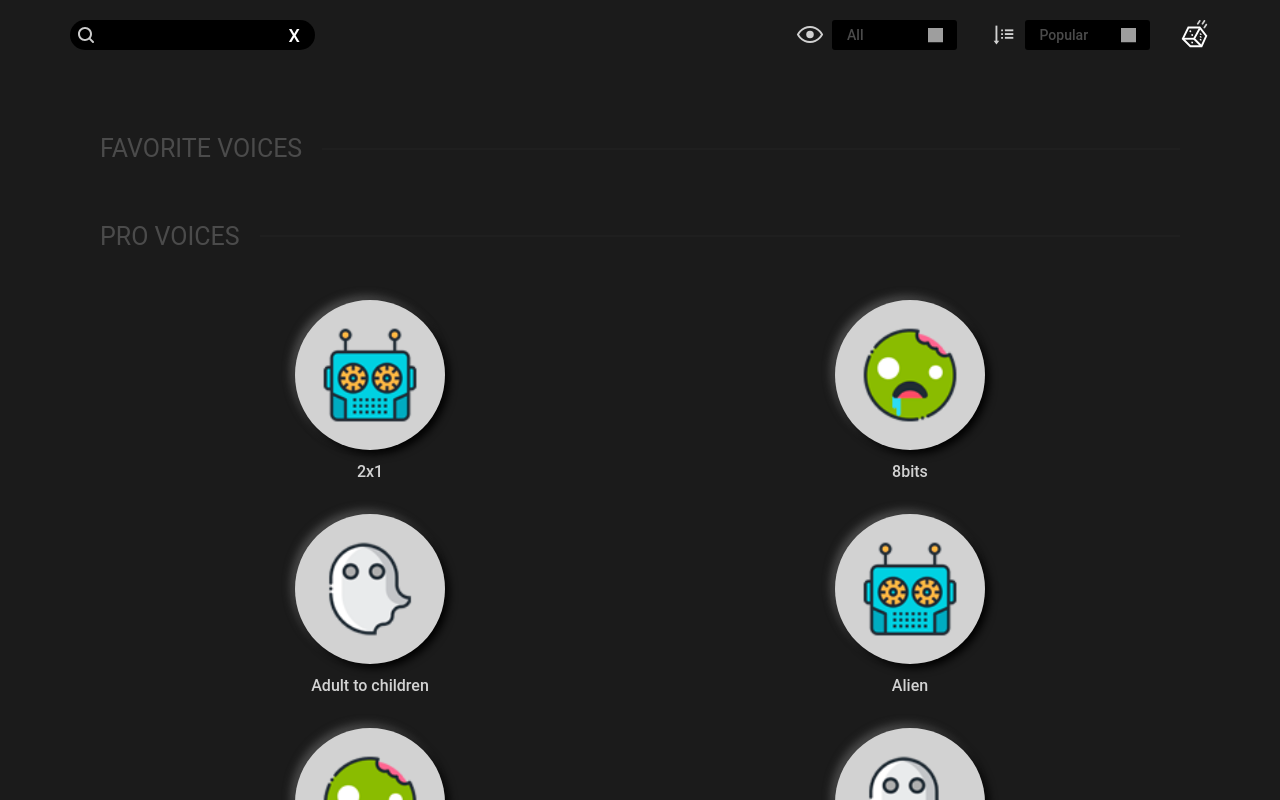
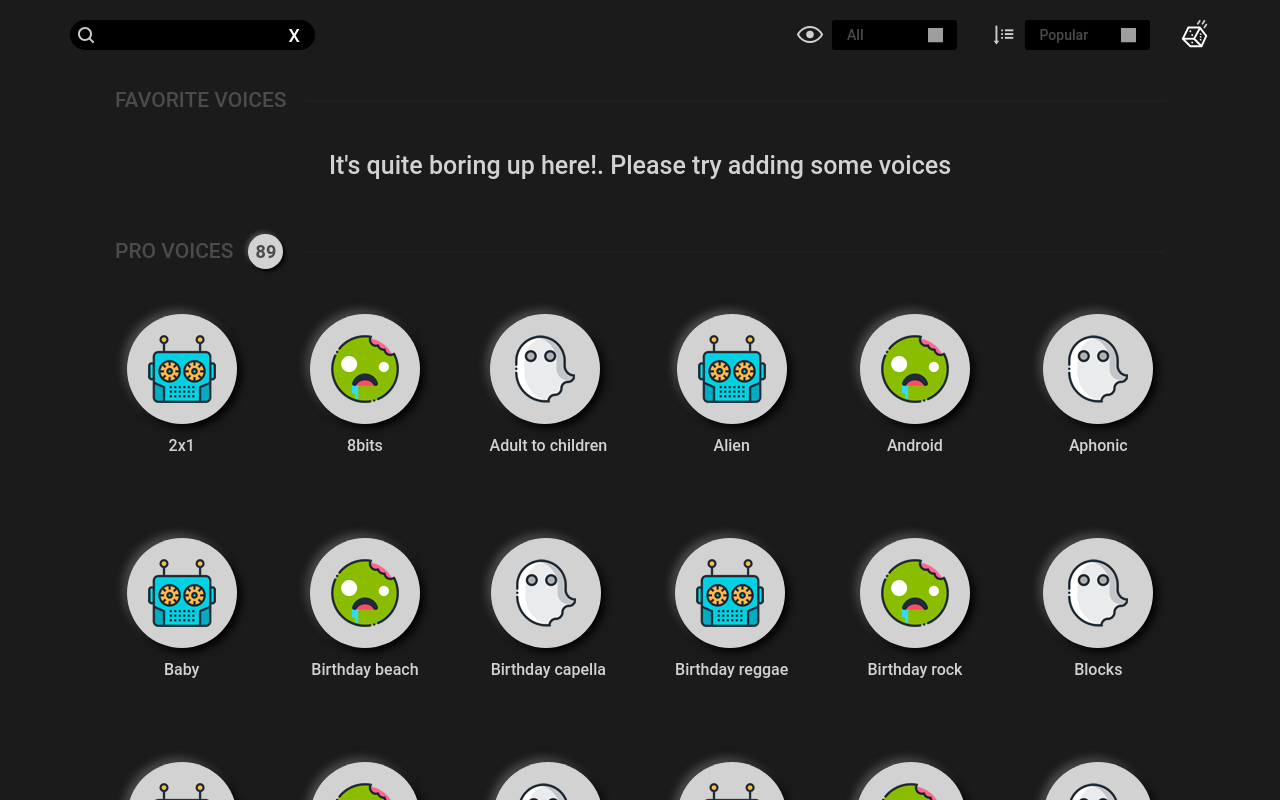
Before and after one commit to dayarel/voicemod-vue, a Vue app: page / in a window 1280 px wide. Shown: the top 800 px of the page. Built offline with nearby package versions, Linux system fonts and the light colour scheme; grey boxes are pictures that could not be loaded.

Commit message:
Arreglado Layout de componentes

```diff
--- a/src/assets/global.css
+++ b/src/assets/global.css
@@ -28,23 +28,21 @@ body {
   padding: 0;
   margin: 0;
 }
-
-.App {
-  width: 95%;
-  margin: 0 auto;
-  max-width: 1140px;
-}
-
 h1,
 p {
   margin: 0;
 }
 
 main {
-  padding: 45px;
-  margin: 0 -15px;
+  padding: 0 15px;
 }
 
 p {
   color: var(--light);
 }
+
+@media (min-width: 768px) {
+  main {
+    padding: 0 45px;
+  }
+}
--- a/src/components/Favoritos.vue
+++ b/src/components/Favoritos.vue
@@ -1,6 +1,10 @@
 <template>
   <section>
-    <h1>{{ titulo }}</h1>
+    <h1>
+      {{ titulo }}
+      <span v-if="getFavoritos.length">{{getFavoritos.length}}</span>
+    </h1>
+    <p v-if="getFavoritos.length < 1">It's quite boring up here!. Please try adding some voices</p>
     <div class="voces-container">
       <Voz v-for="(voz,index) in getFavoritos" :voz="voz" :key="voz.id">
         <div class="fav-section" @click="unfavAction(voz.id)">
@@ -36,9 +40,9 @@ section {
   margin-top: 35px;
   h1 {
     color: var(--medium);
-    font-size: 25px;
-    font-size: 2.5rem;
-    font-weight: 400;
+    font-size: 21px;
+    font-size: 2.1rem;
+    font-weight: 500;
     display: flex;
     align-items: center;
     &:after {
@@ -59,13 +63,34 @@ section {
       position: relative;
       box-shadow: #000000 2px 2px 4px, #4d4d4d -2px -2px 4px;
       font-size: 18px;
+      font-size: 1.8rem;
       line-height: 35px;
+      font-weight: 700;
       text-align: center;
+    }
+    & + p {
+      margin-top: 30px;
+
+      font-size: 18px;
+      font-size: 1.8rem;
+
+      @media (min-width: 768px) {
+        font-size: 25px;
+        font-size: 2.5rem;
+        text-align: center;
+      }
     }
   }
   .voces-container {
-    display: flex;
-    flex-wrap: wrap;
+    display: grid;
+    grid-template-columns: repeat(2, 1fr);
+    gap: 50px;
+    @media (min-width: 768px) {
+      grid-template-columns: repeat(4, 1fr);
+    }
+    @media (min-width: 992px) {
+      grid-template-columns: repeat(6, 1fr);
+    }
     margin-top: 15px;
   }
 }
--- a/src/components/Voces.vue
+++ b/src/components/Voces.vue
@@ -1,9 +1,12 @@
 <template>
   <section>
-    <h1>{{ titulo }}</h1>
+    <h1>
+      {{ titulo }}
+      <span v-if="getVoces.length">{{getVoces.length}}</span>
+    </h1>
     <div class="voces-container">
       <Voz v-for="(voz,index) in getVoces" :voz="voz" :key="voz.id">
-        <div class="fav-section" @click="favAction(index)">
+        <div class="fav-section">
           <svg viewBox="0 0 457.1 423.3">
             <path
               d="M120 0C53.8 0 0 53.8 0 120c0 134.8 135.9 170.1 228.6 303.3C316.1 290.9 457.1 250.5 457.1 120c0-66.2-53.8-120-120-120-48 0-89.4 28.4-108.6 69.2C209.4 28.4 168 0 120 0z"
@@ -19,7 +22,7 @@
 import Voz from "./Voz";
 import { mapGetters, mapActions } from "vuex";
 export default {
-  name: "Favoritos",
+  name: "Voces",
   props: ["titulo"],
   components: { Voz },
   computed: {
@@ -34,11 +37,12 @@ export default {
 <style lang="scss" scoped>
 section {
   margin-top: 35px;
+
   h1 {
     color: var(--medium);
-    font-size: 25px;
-    font-size: 2.5rem;
-    font-weight: 400;
+    font-size: 21px;
+    font-size: 2.1rem;
+    font-weight: 500;
     display: flex;
     align-items: center;
     &:after {
@@ -59,13 +63,22 @@ section {
       position: relative;
       box-shadow: #000000 2px 2px 4px, #4d4d4d -2px -2px 4px;
       font-size: 18px;
+      font-size: 1.8rem;
       line-height: 35px;
+      font-weight: 700;
       text-align: center;
     }
   }
   .voces-container {
-    display: flex;
-    flex-wrap: wrap;
+    display: grid;
+    grid-template-columns: repeat(2, 1fr);
+    gap: 50px;
+    @media (min-width: 768px) {
+      grid-template-columns: repeat(4, 1fr);
+    }
+    @media (min-width: 992px) {
+      grid-template-columns: repeat(6, 1fr);
+    }
     margin-top: 15px;
   }
 }
--- a/src/components/Voz.vue
+++ b/src/components/Voz.vue
@@ -1,7 +1,7 @@
 <template>
   <article>
-    <div class="voz-container" :class="{faved : voz.favorito}">
-      <div class="image-container">
+    <div class="voz-container">
+      <div class="image-container" :class="{seleccionado: voz.seleccionado}">
         <img :src="require(`@/assets/img/${voz.icon}`)" :alt="voz.name" />
         <slot></slot>
       </div>
@@ -12,9 +12,13 @@
 </template>
 
 <script>
+import { mapActions } from "vuex";
 export default {
   name: "Voz",
-  props: ["voz"],
+  props: ["voz", "index"],
+  methods: {
+    ...mapActions(["seleccionadoAction"]),
+  },
 };
 </script>
 
@@ -24,14 +28,10 @@ article {
   flex-flow: column nowrap;
   align-items: center;
   margin-top: 30px;
-  flex: 0 0 50%;
-  max-width: 50%;
-  padding: 0 15px;
-
   .voz-container {
     .image-container {
-      width: 150px;
-      height: 150px;
+      width: 110px;
+      height: 110px;
       background-color: var(--light);
       border-radius: 50%;
       position: relative;
@@ -45,6 +45,9 @@ article {
           transform: scale(1);
         }
       }
+      &.seleccionado {
+        background-color: var(--blue);
+      }
       img {
         display: block;
         width: 100%;
@@ -53,7 +56,7 @@ article {
       .fav-section {
         position: absolute;
         top: 0;
-        right: 15px;
+        right: 5px;
         width: 30px;
         height: 30px;
         border-radius: 50%;
```
